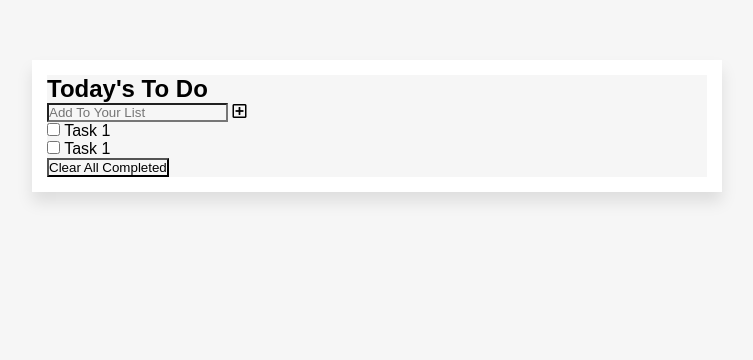
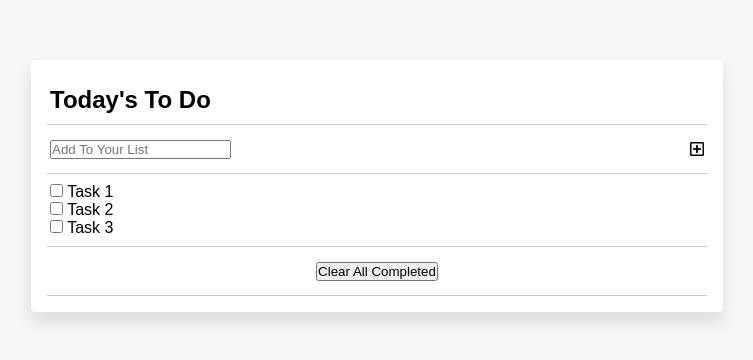
Before and after one commit to RitobrotoMukherjee/to-do-list-webpack, a website built with webpack: page src/index.html in a window 1280 px wide. Shown: the whole page, without its empty margins (263-1016 px from the left). Built offline with nearby package versions, Linux system fonts and the light colour scheme.

Commit message:
Add dynamic task list functionality from JS List of Task objects

```diff
--- a/src/css/style.css
+++ b/src/css/style.css
@@ -2,12 +2,16 @@
   --font-family: sans-serif;
   --main-bg: #f6f6f6;
   --list-bg: #fff;
+  --grey: #ccc;
 }
 
 * {
   margin: 0;
   padding: 0;
   font-family: var(--font-family);
+}
+
+body {
   background: var(--main-bg);
 }
 
@@ -15,12 +19,29 @@ li {
   list-style-type: none;
 }
 
-#list-card {
+section {
   display: flex;
   flex-direction: column;
   max-width: 660px;
   background: var(--list-bg);
-    box-shadow: 0px 10px 15px rgb(0 0 0 / 10%);
+  box-shadow: 0 10px 15px rgb(0 0 0 / 10%);
   margin: 60px auto;
   padding: 15px;
+  border: 1px solid var(--list-bg);
+  border-radius: 4px;
 }
+
+.card-items {
+  display: flex;
+  justify-content: space-between;
+  align-items: center;
+  background: var(--list-bg);
+  padding: 9px 3px;
+  border-bottom: 1px solid var(--grey);
+  min-height: 30px;
+}
+
+.button-container {
+  padding: 9px 0;
+  justify-content: center;
+}
--- a/src/index.html
+++ b/src/index.html
@@ -21,23 +21,11 @@
                 <i class="far fa-plus-square"></i>
             </div>
             <div class="card-items">
-                <ul class="todo-list">
-                    <li class="todo-list-items">
-                        <div class="chekbox">
-                            <input type="checkbox" id="task1" name="checkbox" value="1">
-                            <label for="task1">Task 1</label>
-                        </div>
-                    </li>
-                    <li class="todo-list-items">
-                        <div class="chekbox">
-                            <input type="checkbox" id="task1" name="checkbox" value="1">
-                            <label for="task1">Task 1</label>
-                        </div>
-                    </li>
+                <ul id="todo-list-container" class="todo-list">
                 </ul>
             </div>
-            <div class="card-items">
-                <button id="clear-completed-btn">Clear All Completed</button>
+            <div class="card-items button-container">
+                <button id="clear-completed-btn" type="button">Clear All Completed</button>
             </div>
         </section>
     </main>
--- a/src/index.js
+++ b/src/index.js
@@ -3,3 +3,20 @@ import './css/style.css';
 import TaskList from './js/taskList.js';
 
 const tasks = new TaskList();
+
+const renderTasks = () => {
+  const docRange = document.createRange();
+  const listContainer = document.getElementById('todo-list-container');
+  const taskList = tasks.getList();
+  let template = '';
+  taskList.forEach((item) => {
+    template += `<li class="todo-list-items">
+            <div class="chekbox">
+                <input type="checkbox" id="task${item.index}" name="checkbox" value="${item.index}">
+                <label for="task${item.index}">Task ${item.index + 1}</label>
+            </div>
+        </li>`;
+  });
+  listContainer.append(docRange.createContextualFragment(template));
+};
+renderTasks();
--- a/src/js/taskList.js
+++ b/src/js/taskList.js
@@ -1,12 +1,12 @@
 import Task from './task.js';
 
 export default class {
-    constructor(){
+  constructor() {
     this.tasks = [];
   }
 
   getList() {
-        for(let i = 0; i < 3; i++){
+    for (let i = 0; i < 3; i += 1) {
       this.tasks.push(new Task(i, false, `This Is Task: ${i}`));
     }
     return this.tasks;
```
Also changed, not shown: src/js/task.js (+5 -5 lines), webpack.config.js (+7 -7 lines), dist/build.js, dist/index.html. Lines whose indentation alone changed are shown as unchanged.
